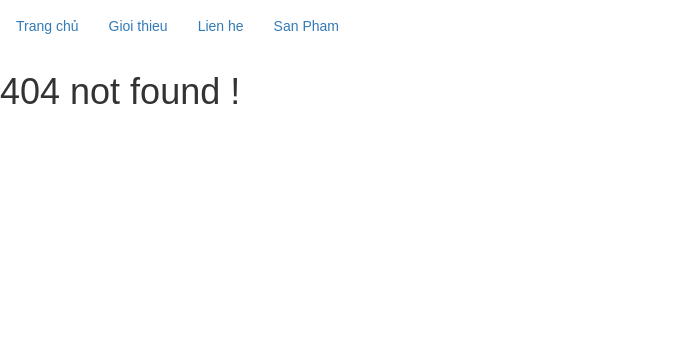
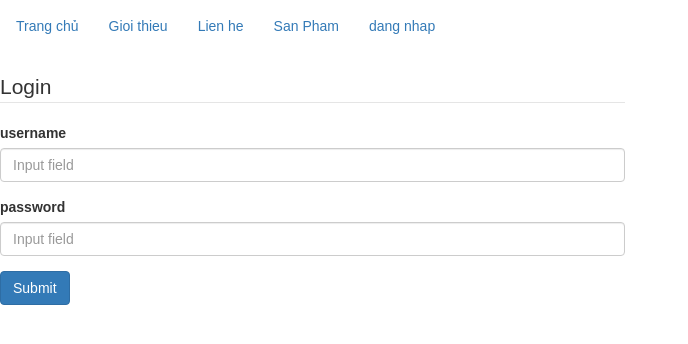
Before and after one commit to quanghung97/react-router-self-study, a React (Create React App) app: page /login in a window 1280 px wide. Before the commit this address had no page. Shown: the top 344 px of the page, without its empty margins (0-688 px from the left). Built offline with nearby package versions, Linux system fonts and the light colour scheme.

Commit message:
Redirect example login localStorage

```diff
--- /dev/null
+++ b/src/components/Login.js
@@ -0,0 +1,77 @@
+import React, {Component} from 'react';
+import { Redirect } from 'react-router-dom';
+
+class Login extends Component {
+
+    constructor(props){
+        super(props);
+        this.state = {
+            txtUsername : '',
+            txtPassword : ''
+        };
+    }
+
+    onChange = (event) => {
+        var target = event.target;
+        var name = target.name;
+        var value = target.type === 'checkbox' ? target.checked : target.value;
+        this.setState({
+            [name] : value
+        });
+    }
+
+    onLogin = (event) => {
+        event.preventDefault();
+        var { txtPassword, txtUsername } = this.state;
+        if ( txtUsername === 'admin' && txtPassword === 'admin' ) {
+            localStorage.setItem('user', JSON.stringify({
+                username : txtUsername,
+                password : txtPassword
+            }));
+        }
+        console.log(this.state.txtUsername);
+        console.log(this.state.txtPassword);
+    }
+
+    render() {
+        var { txtPassword, txtUsername } = this.state;
+        var loggedInUser = localStorage.getItem('user');
+        if (loggedInUser !== null){
+            return <Redirect to ="/products" />
+        }
+        return (
+            <div className="row">
+                     <div className="col-xs-6 col-sm-6 col-md-6 col-lg-6">
+                        <form onSubmit = {this.onLogin}>
+                                 <legend>Login</legend>
+
+                                 <div className="form-group">
+                                    <label >username</label>
+                                    <input
+                                        type="text"
+                                        name="txtUsername"
+                                        className="form-control"
+                                        value = {txtUsername}
+                                        placeholder="Input field" onChange={this.onChange}/>
+                                 </div>
+
+                                 <div className="form-group">
+                                    <label >password</label>
+                                    <input
+                                        type="password"
+                                        name="txtPassword"
+                                        className="form-control"
+                                        value = {txtPassword}
+                                        placeholder="Input field" onChange={this.onChange}/>
+                                 </div>
+
+
+                                 <button type="submit" className="btn btn-primary">Submit</button>
+                        </form>
+                     </div>
+            </div>
+    );
+    }
+}
+
+export default Login;
--- a/src/components/Menu.js
+++ b/src/components/Menu.js
@@ -21,7 +21,12 @@
         name : 'San Pham',
         to : '/products',
         exact : false
-    }
+    },
+    {
+        name : 'dang nhap',
+        to : '/login',
+        exact : false
+    },
 ];
 
 //customer link
--- a/src/routes.js
+++ b/src/routes.js
@@ -4,6 +4,8 @@
 import Contact from './components/Contact';
 import NotFound from './components/NotFound';
 import Products from './components/Products';
+import Login from './components/Login';
+
 const routes = [
     {
         path : '/',
@@ -26,10 +28,15 @@
         main : ({match}) => <Products match={match}/>
     },
     {
+        path : '/login',
+        exact : false,
+        main : () => <Login />
+    },
+    {
         path : '',
         exact : false,
         main : () => <NotFound />
-    },
+    }
 ];
 
 export default routes;
```
